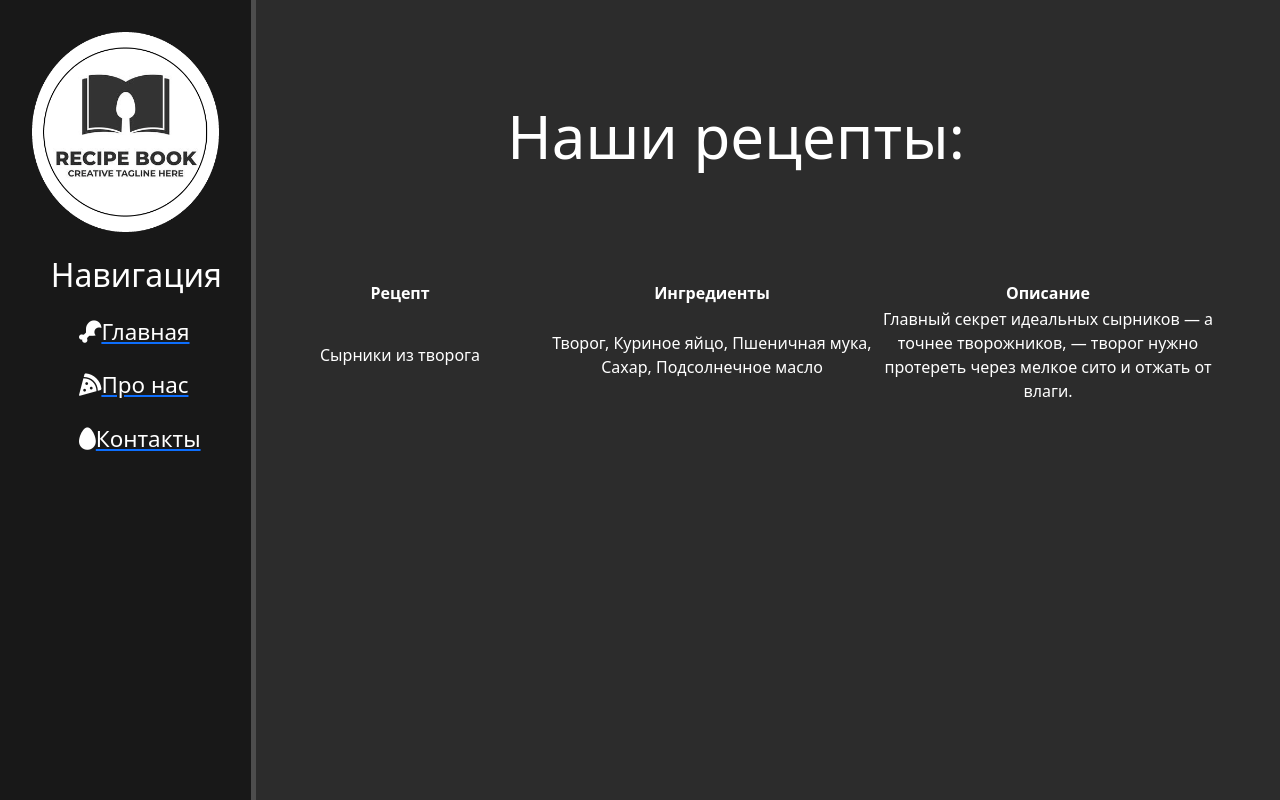
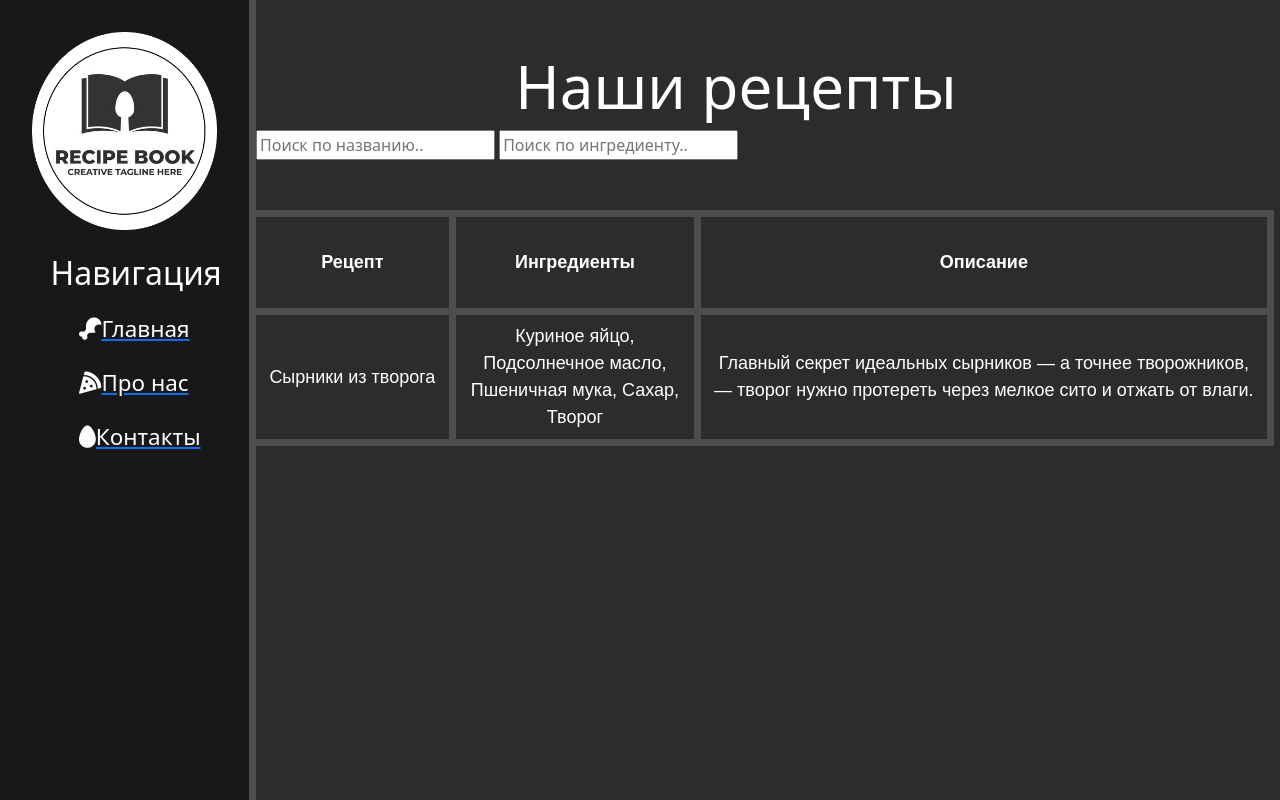
Before and after one commit to icedevil777/CookBook, a Django app: page / in a window 1280 px wide. Run offline with Django 3.2, Linux system fonts and the light colour scheme; data comes from the database, SQL or seed files in the repository; some libraries are stand-ins or nearby versions.

Commit message:
JS_Filter v3.0

```diff
--- a/app/bases/models.py
+++ b/app/bases/models.py
@@ -6,9 +6,19 @@ class Recipes(models.Model):
     ingredients = models.ManyToManyField('Ingredient', blank=False)
     description = models.TextField()
 
+    class Meta:
+        ordering = ['name']
+        verbose_name = 'Рецепт'
+        verbose_name_plural = 'Рецепты'
+
 
 class Ingredient(models.Model):
     name = models.CharField(max_length=50)
 
     def __str__(self):
         return self.name
+
+    class Meta:
+        ordering = ['name']
+        verbose_name = 'Ингредиент'
+        verbose_name_plural = 'Ингредиенты'
--- a/app/bases/static/main/css/main.css
+++ b/app/bases/static/main/css/main.css
@@ -9,7 +9,7 @@ aside{
     padding: 2.5%;
     height: 100vh;
     color: #fff;
-    border-right: 5px solid #4d4d4d;
+    border-right: 7px solid #4d4d4d;
 
 }
 
@@ -55,7 +55,7 @@ aside  ul li:hover, aside ul a:hover {
 main .features {
     float: left;
     color: #fff;
-    margin-top: 100px;
+    margin-top: 50px;
     text-align: center;
     width: 75%;
 
@@ -70,3 +70,48 @@ home .h1{
     color: #fff;
 
 }
+
+/**/
+
+* {
+  box-sizing: border-box;
+}
+
+/*.myInput {*/
+/*  background-position: 10px 10px;*/
+/*  background-repeat: no-repeat;*/
+/*  width: 100%;*/
+/*  font-size: 16px;*/
+/*  padding: 12px 20px 12px 40px;*/
+/*  border: 1px solid #ddd;*/
+/*  margin-bottom: 12px;*/
+/*}*/
+
+#myTable {
+  font-family: Arial, Helvetica, sans-serif;
+  font-size: 18px;
+  border-collapse: collapse;
+  width: 106%;
+}
+
+#myTable td, #myTable th {
+  border: 7px solid #4d4d4d;
+  border-left: 0px;
+  padding: 8px;
+}
+/*#ddd*/
+#myTable tr:nth-child(even){background-color: #2c2c2c;}
+
+#myTable tr:hover {background-color: #2c2c2c;}
+
+#myTable th {
+  padding-top: 12px;
+  padding-bottom: 12px;
+  text-align: left;
+  background-color: #2c2c2c;
+  color: white;
+}
+
+.hat{
+    text-align: center;
+}
--- a/app/bases/templates/home.html
+++ b/app/bases/templates/home.html
@@ -3,19 +3,20 @@
 
 {% block content %}
     <div class="features">
-        <h1>Наши рецепты:</h1>
+        <h1>Наши рецепты</h1>
     </div>
-
+    <input class="myInput" type="text" id="myInput1" onkeyup="name_filter()" placeholder="Поиск по названию.." title="Введите название">
+    <input class="myInput" type="text" id="myInput2" onkeyup="ingredient_filter()" placeholder="Поиск по ингредиенту.." title="Введите ингредиент">
     <div class="features">
         <table id="myTable">
           <tr class="header">
-            <th style="width:30%;">Рецепт</th>
-            <th style="width:35%;">Ингредиенты</th>
-            <th style="width:35%;">Описание</th>
+            <th style="width:12%;"><p class="hat">Рецепт</p></th>
+            <th style="width:15%;"><p class="hat">Ингредиенты</p></th>
+            <th style="width:35%;"><p class="hat">Описание</p></th>
           </tr>
             {% for recipe in recipes %}
             <tr>
-                <td>{{ recipe.name }}</td>
+                <td>{{ recipe.name }}<br></td>
                 <td>{{ recipe.ingredients.all|join:", " }}</td>
                 <td>{{ recipe.description }}</td>
             </tr>
--- a/app/bases/templates/layout.html
+++ b/app/bases/templates/layout.html
@@ -2,6 +2,7 @@
 <!DOCTYPE html>
 <html lang="ru">
 <head>
+    <script src="{% static 'main/js/main.js' %}"></script>
     <meta charset="UTF-8">
     <meta name="viewport"
           content="width=device-width, user-scalable=no, initial-scale=1.0, maximum-scale=1.0, minimum-scale=1.0">
```
Also changed, not shown: app/bases/admin.py (+7 -1 lines), app/bases/static/main/js/main.js (added, +37 -0 lines).
